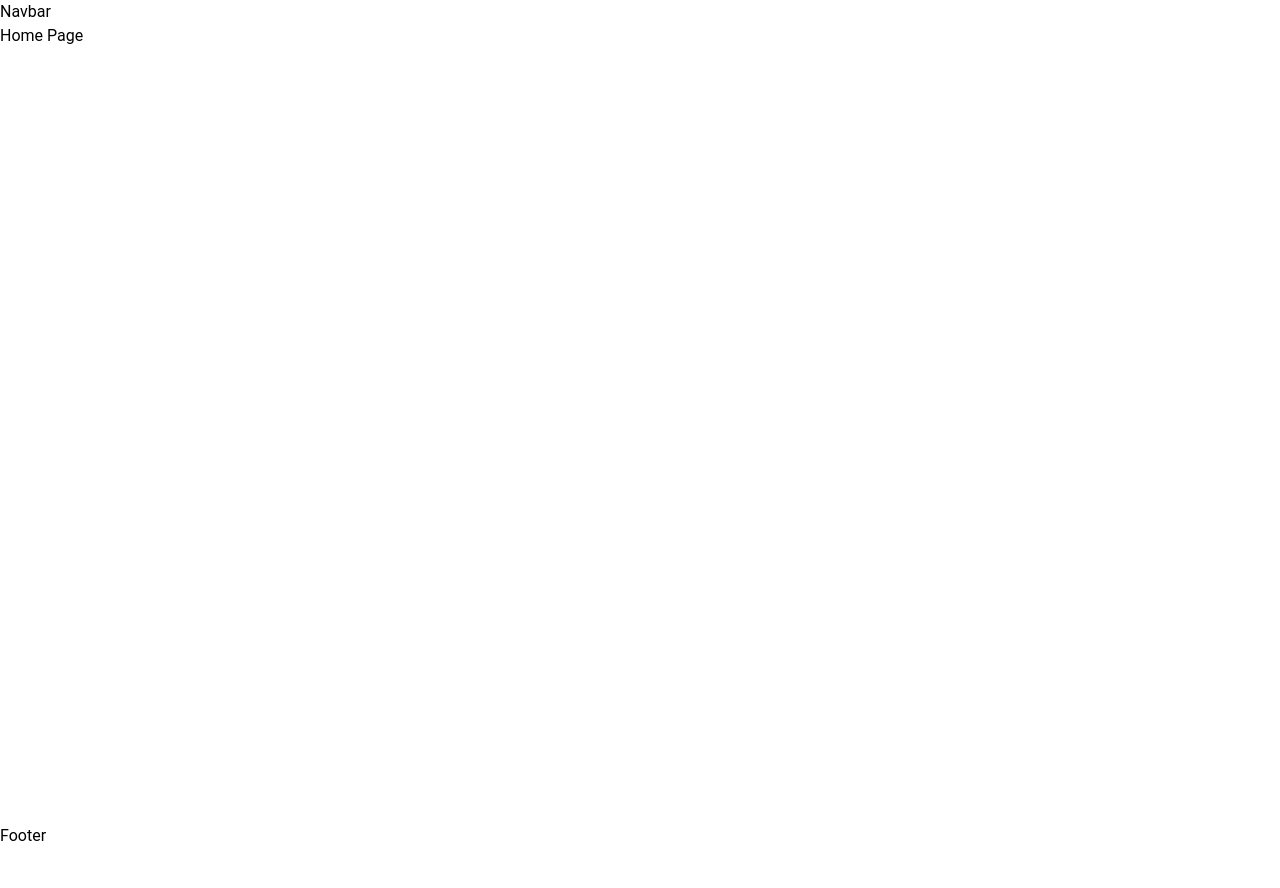
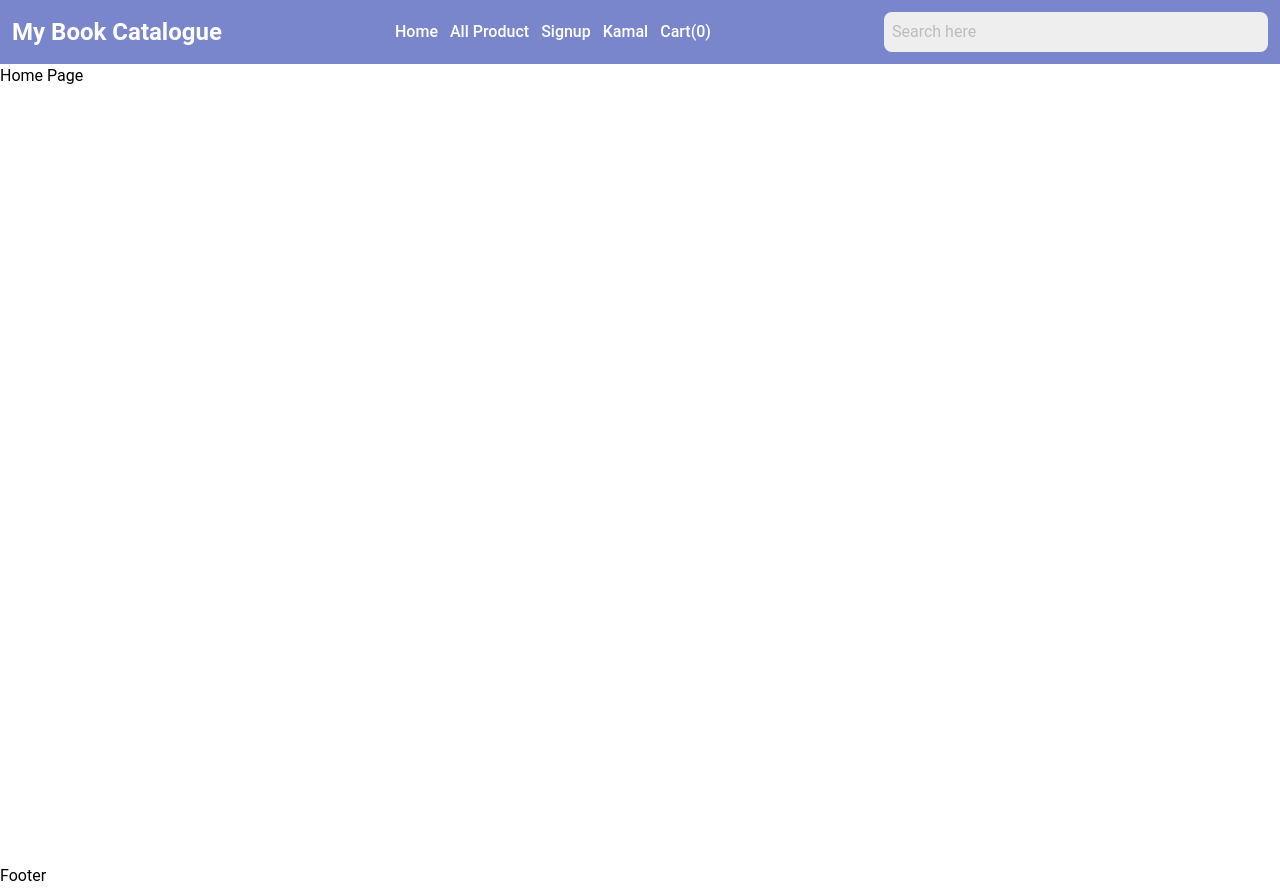
Before and after one commit to ntdsam2830/Book-Catalog, a React (Vite) app in the folder vite-project/: page / in a window 1280 px wide. Before the commit the page ends 848 px from the top, so only its background shows below. Built offline with nearby package versions, Linux system fonts and the light colour scheme.

Commit message:
create navbar and searchbar

```diff
--- a/vite-project/src/components/navbar/Navbar.jsx
+++ b/vite-project/src/components/navbar/Navbar.jsx
@@ -1,5 +1,67 @@
+import { Link } from "react-router-dom";
+import SearchBar from "../searchBar/SearchBar";
+
 const Navbar = () => {
-  return <div>Navbar</div>;
+  // navList Data
+  const navList = (
+    <ul className="flex space-x-3 text-white font-medium text-md px-5 ">
+      {/* Home */}
+      <li>
+        <Link to={"/"}>Home</Link>
+      </li>
+
+      {/* All Product */}
+      <li>
+        <Link to={"/allproduct"}>All Product</Link>
+      </li>
+
+      {/* Signup */}
+      <li>
+        <Link to={"/signup"}>Signup</Link>
+      </li>
+
+      {/* User */}
+      <li>
+        <Link to={"/"}>Kamal</Link>
+      </li>
+
+      {/* Admin */}
+      {/* <li>
+                <Link to={'/'}>Admin</Link>
+            </li> */}
+
+      {/* logout */}
+      {/* <li>
+                logout
+            </li> */}
+
+      {/* Cart */}
+      <li>
+        <Link to={"/cart"}>Cart(0)</Link>
+      </li>
+    </ul>
+  );
+  return (
+    <nav className="bg-indigo-300 sticky top-0">
+      {/* main  */}
+      <div className="lg:flex lg:justify-between items-center py-3 lg:px-3 ">
+        {/* left  */}
+        <div className="left py-3 lg:py-0">
+          <Link to={"/"}>
+            <h2 className=" font-bold text-white text-2xl text-center">
+              My Book Catalogue
+            </h2>
+          </Link>
+        </div>
+
+        {/* right  */}
+        <div className="right flex justify-center mb-4 lg:mb-0">{navList}</div>
+
+        {/* Search Bar  */}
+        <SearchBar />
+      </div>
+    </nav>
+  );
 };
 
 export default Navbar;
--- a/vite-project/src/components/searchBar/SearchBar.jsx
+++ b/vite-project/src/components/searchBar/SearchBar.jsx
@@ -0,0 +1,97 @@
+import { useState } from "react";
+
+// Search Data
+const searchData = [
+  {
+    name: "Fashion",
+    image:
+      "https://i.pinimg.com/564x/3e/05/ce/3e05cefbc7eec79ac175ea8490a67939.jpg",
+  },
+  {
+    name: "Shirt",
+    image:
+      "https://i.pinimg.com/736x/e4/61/f2/e461f2246b6ad93e2099d98780626396.jpg",
+  },
+  {
+    name: "Jacket",
+    image:
+      "https://i.pinimg.com/564x/fd/50/68/fd50688767adb47aba7204f034554cbd.jpg",
+  },
+  {
+    name: "Mobile",
+    image:
+      "https://i.pinimg.com/564x/22/80/8d/22808d88ada424962f2e064f3075b2d1.jpg",
+  },
+  {
+    name: "Laptop",
+    image:
+      "https://i.pinimg.com/564x/3e/05/ce/3e05cefbc7eec79ac175ea8490a67939.jpg",
+  },
+  {
+    name: "Home",
+    image:
+      "https://i.pinimg.com/736x/e4/61/f2/e461f2246b6ad93e2099d98780626396.jpg",
+  },
+  {
+    name: "book",
+    image:
+      "https://i.pinimg.com/564x/fd/50/68/fd50688767adb47aba7204f034554cbd.jpg",
+  },
+];
+
+const SearchBar = () => {
+  // Search State
+  const [search, setSearch] = useState("");
+
+  // Filter Search Data
+  const filterSearchData = searchData
+    .filter((obj) => obj.name.toLowerCase().includes(search))
+    .slice(0, 8);
+  return (
+    <div className="">
+      {/* search input  */}
+      <div className="input flex justify-center">
+        <input
+          type="text"
+          placeholder="Search here"
+          onChange={(e) => setSearch(e.target.value)}
+          className=" bg-gray-200 placeholder-gray-400 rounded-lg px-2 py-2 w-96 lg:w-96 md:w-96 outline-none text-black "
+        />
+      </div>
+
+      {/* search drop-down  */}
+      <div className=" flex justify-center">
+        {search && (
+          <div className="block absolute bg-gray-200 w-96 md:w-96 lg:w-96 z-50 my-1 rounded-lg px-2 py-2">
+            {filterSearchData.length > 0 ? (
+              <>
+                {filterSearchData.map((item, index) => {
+                  return (
+                    <div key={index} className="py-2 px-2">
+                      <div className="flex items-center gap-2">
+                        <img className="w-10" src={item.image} alt="" />
+                        {item.name}
+                      </div>
+                    </div>
+                  );
+                })}
+              </>
+            ) : (
+              <>
+                <div className="flex justify-center">
+                  <img
+                    className=" w-20"
+                    src="https://cdn-icons-png.flaticon.com/128/10437/10437090.png"
+                    alt="img"
+                  />
+                </div>
+              </>
+            )}
+          </div>
+        )}
+      </div>
+    </div>
+  );
+};
+
+export default SearchBar;
```
